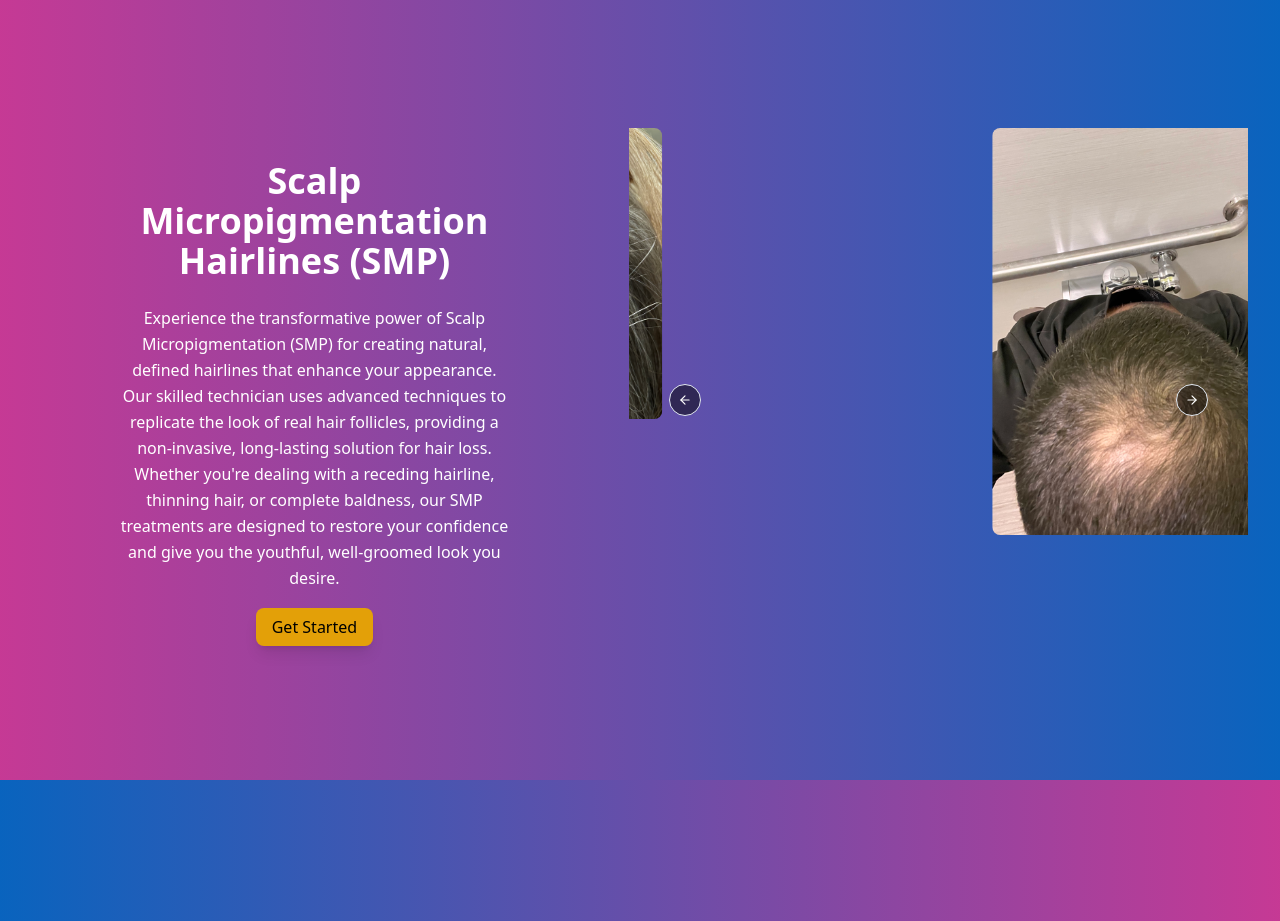
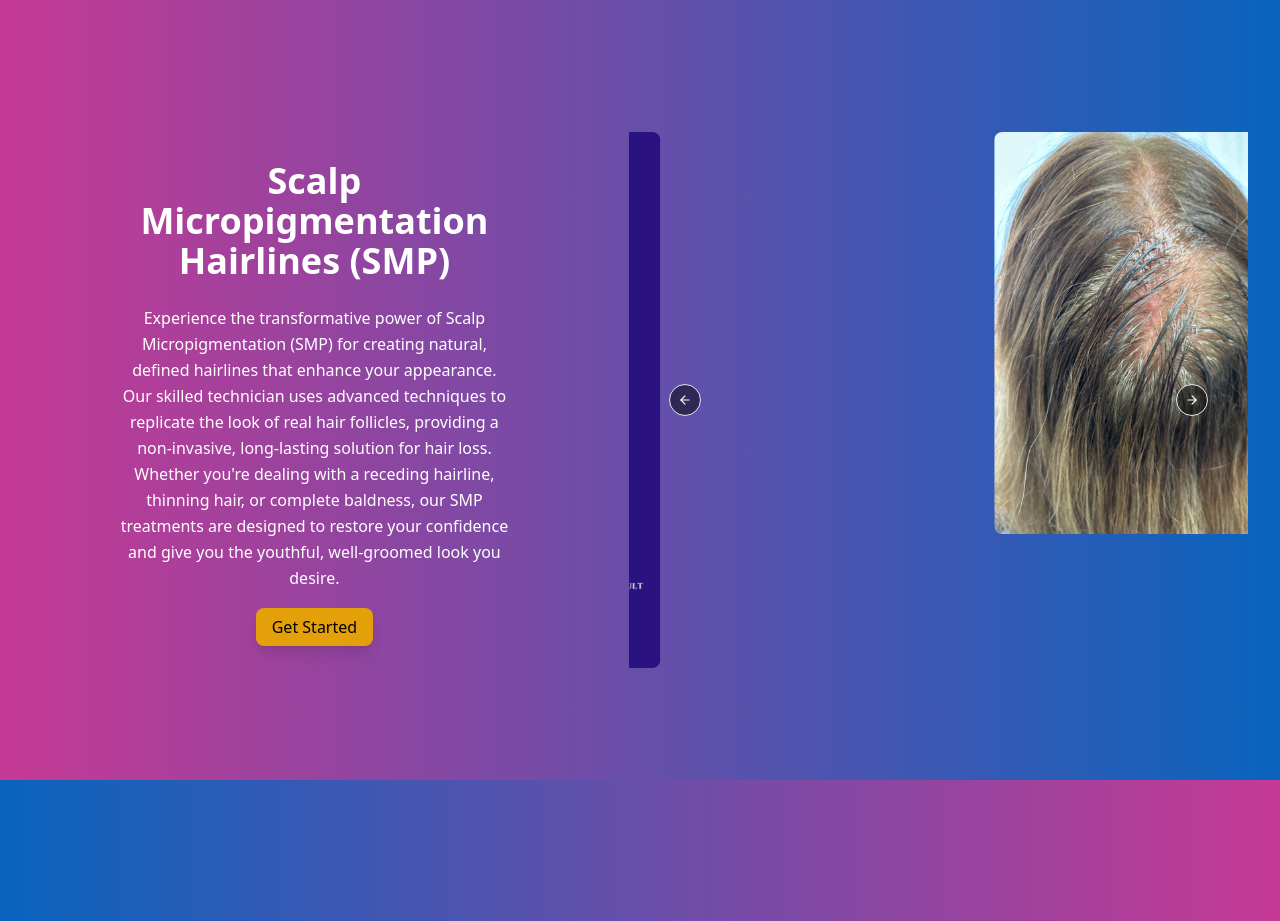
Before and after one commit to anthony95macias/Joyful-ink-spa-vite, a React (Vite) app: page / in a window 1280 px wide. Shown: the part 820-1741 px from the top of the page. Built offline with nearby package versions, Linux system fonts and the light colour scheme.

Commit message:
centered the photos as best as possible.

```diff
--- a/src/components/AboutServicesCard.tsx
+++ b/src/components/AboutServicesCard.tsx
@@ -11,16 +11,15 @@ import Autoplay from "embla-carousel-autoplay";
 
 // Image URLs
 const images = [
+  "/img_11.png",
   "/img_1.png",
-  "/img_10.png",
-  "/img_11.png",
   "/img_3.png",
+  "/img_5.png",
   "/img_4.png",
-  "/img_5.png",
+  "/img_7.png", /* fix positioning */
   "/img_6.png",
-  "/img_7.png",
-  "/img_8.png",
-  "/img_9.png",
+  "/img_8.png", /* fix positioning */
+  "/img_10.png", /* fix positioning */
 ];
 
 const AboutServicesCard: React.FC = () => {
@@ -74,7 +73,7 @@ export function CarouselDApiDemo() {
   }, [api]);
 
   return (
-    <div className="relative w-full px-4 sm:px-8 lg:w-2/3 xl:w-3/4 lg:pl-10">
+    <div className="relative w-full px-4 sm:px-8 lg:w-2/3 xl:w-3/4 lg:pl-10 flex justify-center items-center">
       <Carousel
         setApi={setApi}
         plugins={[
@@ -86,12 +85,16 @@ export function CarouselDApiDemo() {
       >
         <CarouselContent className="h-full">
           {images.map((image, index) => (
-            <CarouselItem key={index} className="h-full">
-              <div className="w-full h-full p-1 flex items-center justify-center">
+            <CarouselItem key={index} className="h-full flex items-center justify-center">
+              <div className="w-full h-full p-2 flex items-center justify-center">
                 <img
                   src={image}
                   alt={`Slide ${index + 1}`}
-                  className="object-cover w-full sm:w-full md:w-2/3 lg:w-1/2 h-auto rounded-lg pb-10 sm:pb-0"
+                  className={`object-cover w-full sm:w-full md:w-2/3 lg:w-1/2 h-auto rounded-lg ${[
+                    "/img_7.png",
+                    "/img_8.png",
+                    "/img_10.png",
+                  ].includes(image) ? "mt-20" : ""}`} // Add margin to specific images
                 />
               </div>
             </CarouselItem>
```
Also changed, not shown: 1 other file (tests, documents, lock files or other folders).
